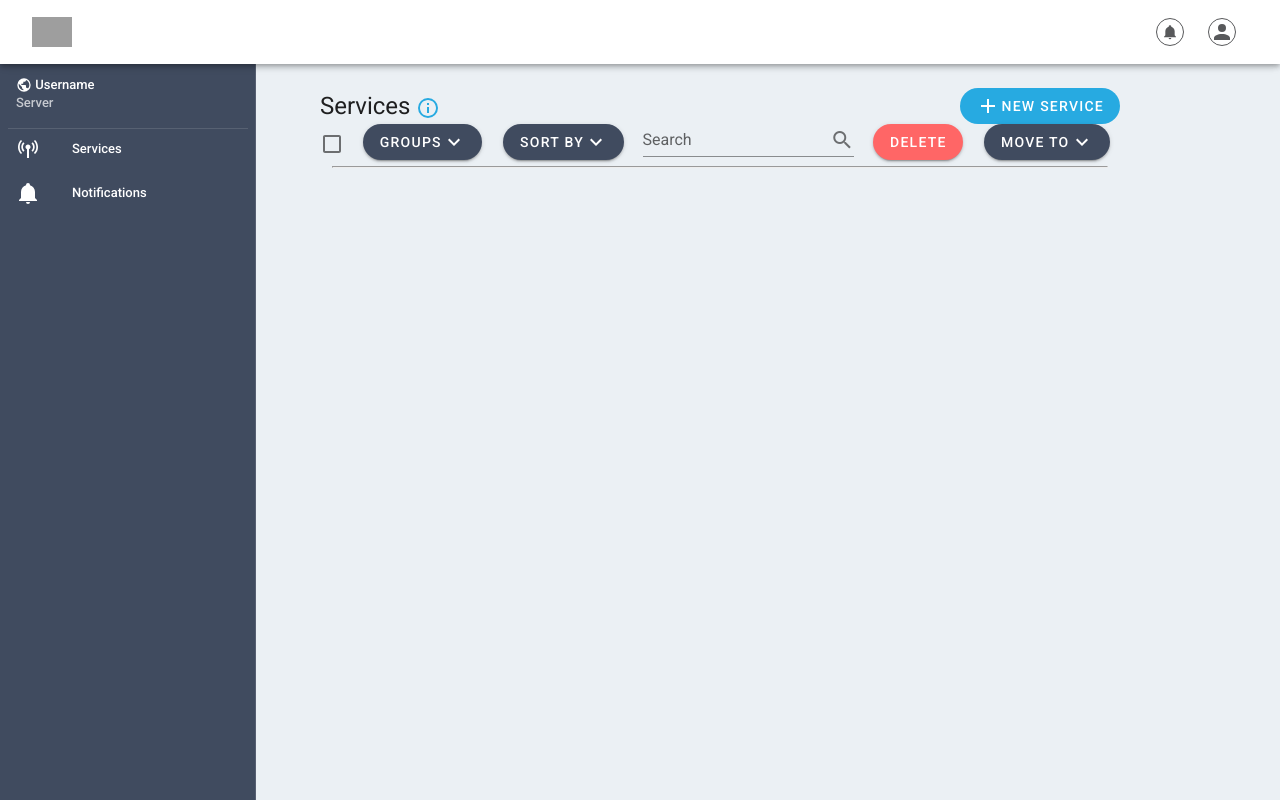
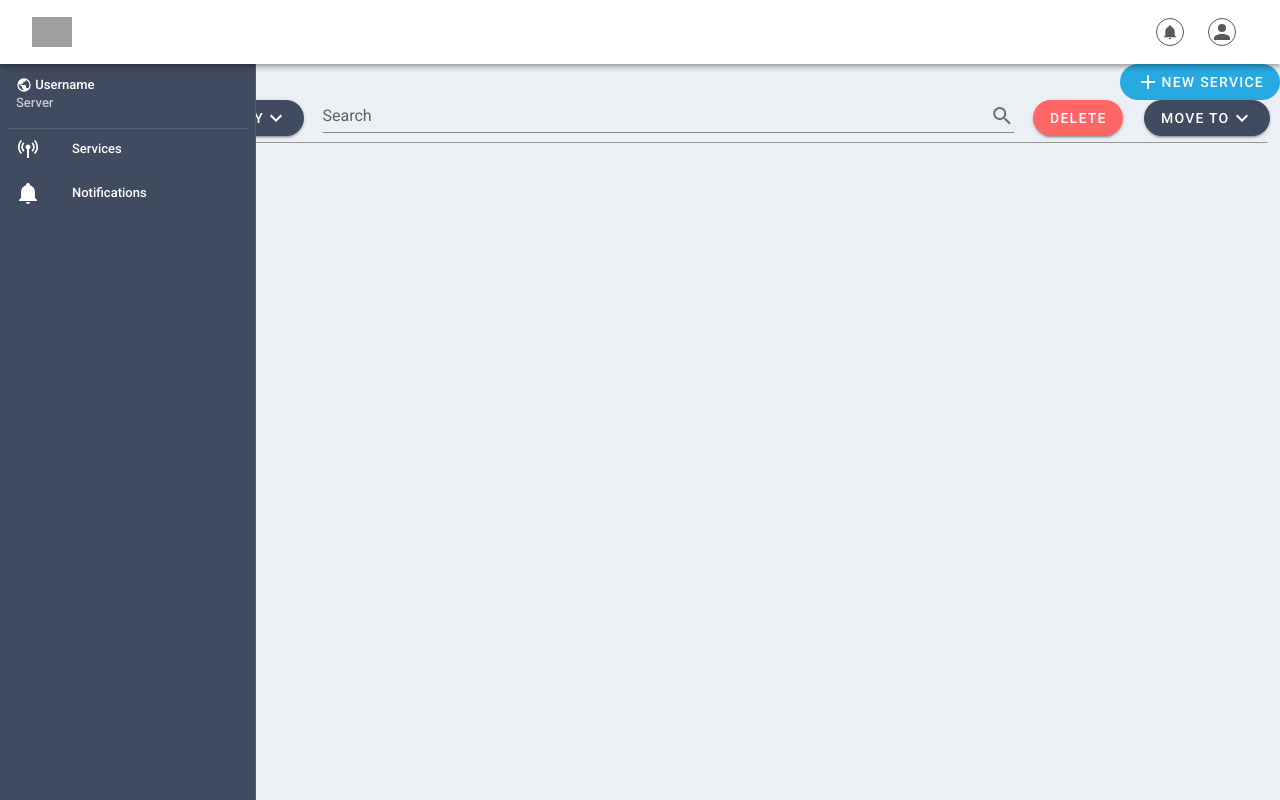
Before and after one commit to NornirAS/synx-domain-client, a Vue app: page / in a window 1280 px wide. Built offline with nearby package versions, Linux system fonts and the light colour scheme; grey boxes are pictures that could not be loaded.

Commit message:
Added routes. Router view style global

```diff
--- a/src/App.vue
+++ b/src/App.vue
@@ -4,7 +4,7 @@
     <Sidebar />
     <v-main>
       <v-container fluid>
-        <router-view><Services /></router-view>
+        <router-view></router-view>
       </v-container>
     </v-main>
   </v-app>
@@ -13,14 +13,12 @@
 <script>
 import Header from "./components/Header.vue";
 import Sidebar from "./components/Sidebar.vue";
-import Services from "./views/Services.vue";
 export default {
   name: "App",
 
   components: {
     Header,
-    Sidebar,
-    Services
+    Sidebar
   },
 
   data: () => ({
@@ -33,4 +31,7 @@ export default {
 .v-main {
   background-color: rgb(235, 240, 244);
 }
+.container {
+  padding: 1.5em 10em 0 20em;
+}
 </style>
--- a/src/router/index.js
+++ b/src/router/index.js
@@ -1,6 +1,7 @@
 import Vue from "vue";
 import VueRouter from "vue-router";
 import Services from "../views/Services.vue";
+import CreateService from "../views/CreateService";
 
 Vue.use(VueRouter);
 
@@ -9,6 +10,16 @@ const routes = [
     path: "/",
     name: "Home",
     component: Services
+  },
+  {
+    path: "/services",
+    name: "Services",
+    component: Services
+  },
+  {
+    path: "/create-service",
+    name: "CreateService",
+    component: CreateService
   }
 ];
 
--- /dev/null
+++ b/src/views/CreateService.vue
@@ -0,0 +1,5 @@
+<template>
+  <div>
+    <h1>Create service</h1>
+  </div>
+</template>
--- a/src/views/Services.vue
+++ b/src/views/Services.vue
@@ -1,5 +1,5 @@
 <template>
-  <div :style="divStyle">
+  <div>
     <v-row justify="space-between">
       <span style="font-size: 24px">
         Services
@@ -100,9 +100,6 @@ export default {
       mdiInformationOutline,
       mdiPlus,
       mdiChevronDown,
-      divStyle: {
-        margin: "1.5em 10em 0 20em"
-      },
       checkboxStyle: {
         marginTop: "0",
         paddingTop: "0.5em"
```
Also changed, not shown: src/components/CreateService.vue (deleted, +0 -11 lines).
